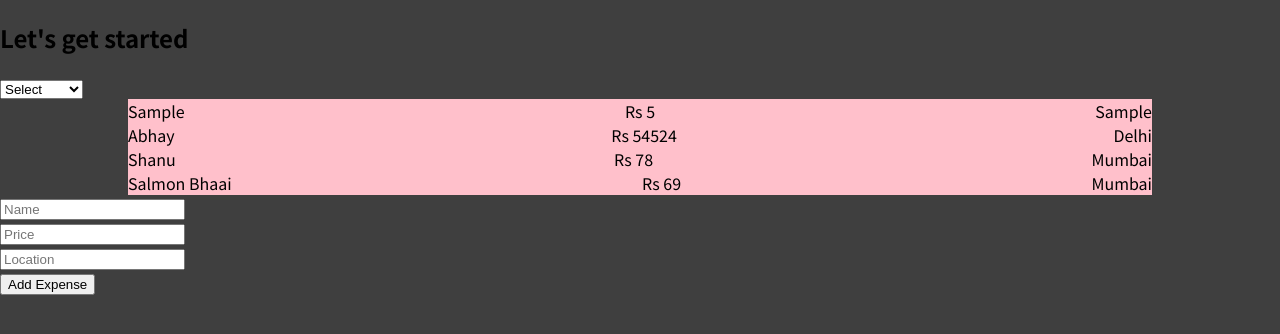
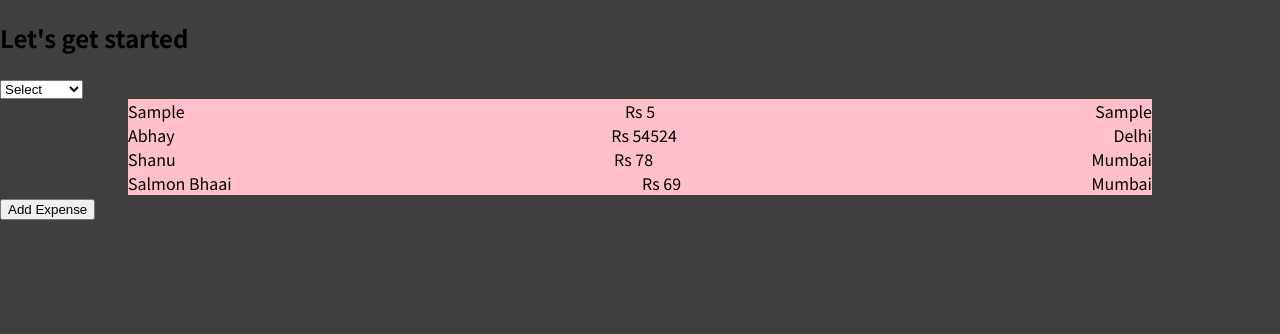
Before and after one commit to abhay-singhchauhan/expense-test-app, a React (Create React App) app: page / in a window 1280 px wide. Both pictures are taken after typing "Sample", "5", "Sample" into the empty fields and a click on the button "Add Expense". Shown: the top 334 px of the page. Built offline with nearby package versions, Linux system fonts and the light colour scheme.

Commit message:
hiding and showing form

```diff
--- a/src/App.js
+++ b/src/App.js
@@ -4,7 +4,7 @@ import Filter from "./components/filter.js";
 import { useState } from "react";
 
 function App() {
-  const main_data = [
+  let main_data = [
     {
       Title: "Abhay",
       Ammount: 54524,
@@ -23,17 +23,19 @@ function App() {
   ];
   const data_expense = main_data;
   const [expense, setExpense] = useState(data_expense);
+  const [visible, setVisible] = useState(true);
+
   function dataAdd(data) {
-    setExpense((preExpense) => {
-      console.log("currentData", data, "previous Expense", preExpense);
-      return [data, ...preExpense];
-    });
+    main_data = [data, ...main_data];
+    setExpense(main_data);
+    setVisible(false);
     console.log(expense, "yaha hai data");
   }
 
   function selectChange(value) {
     console.log("this is teh vlue", value);
     if (value === "") {
+      console.log(main_data);
       setExpense(main_data);
     } else {
       const arr = main_data.filter((ele) => {
@@ -56,12 +58,19 @@ function App() {
     />
   ));
   console.log(exp);
+  function showForm() {
+    setVisible(true);
+  }
   return (
     <div>
       <h2>Let's get started</h2>
       <Filter onSelectChange={selectChange}></Filter>
       {exp}
-      <NewExpense onDataAdd={dataAdd}></NewExpense>
+      {visible ? (
+        <NewExpense onDataAdd={dataAdd}></NewExpense>
+      ) : (
+        <button onClick={showForm}>Add Expense</button>
+      )}
     </div>
   );
 }
```
